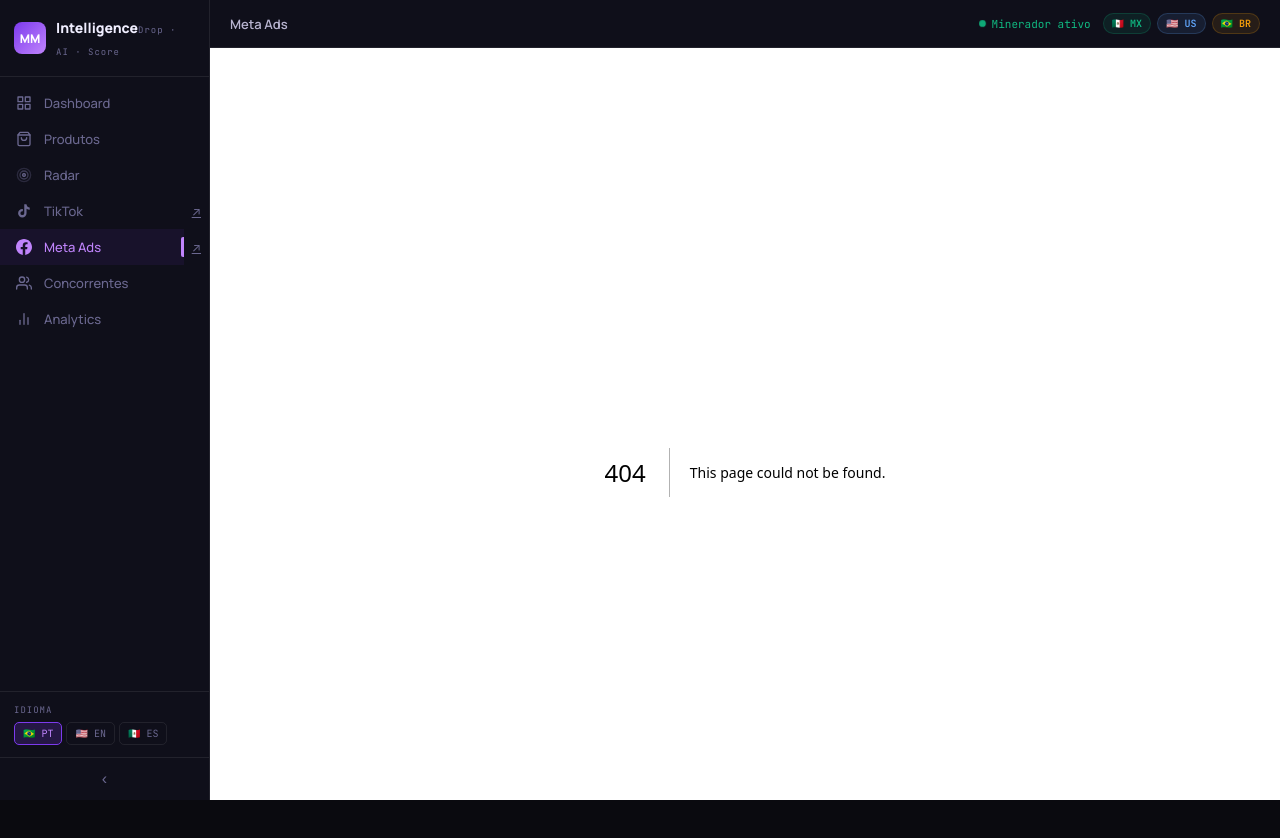
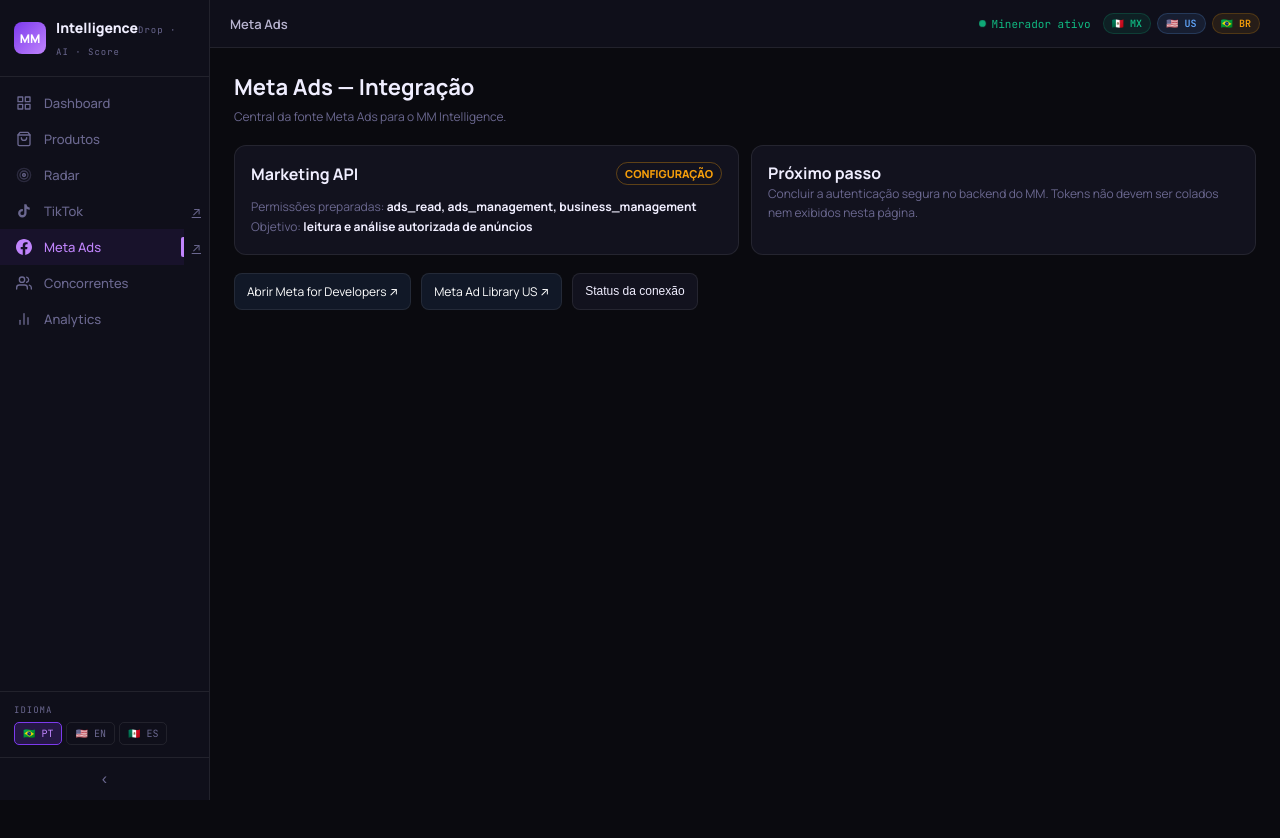
Before and after one commit to raqueri1970-sketch/mm-intelligence-app, a Next.js app: page /meta-ads in a window 1280 px wide. Before the commit this address had no page. Shown: the top 838 px of the page. After the commit the page ends 800 px from the top, so only its background shows below. Built offline with nearby package versions, Linux system fonts and the light colour scheme.

Commit message:
fix: add Meta Ads route and connection status page

```diff
--- /dev/null
+++ b/app/meta-ads/page.tsx
@@ -0,0 +1,48 @@
+'use client'
+
+import { useState } from 'react'
+
+export default function MetaAdsPage() {
+  const [showHelp, setShowHelp] = useState(false)
+
+  return (
+    <div style={{ paddingBottom: 32 }}>
+      <div style={{ marginBottom: 20 }}>
+        <h1 style={{ fontSize: 22, margin: 0, color: 'var(--text)' }}>Meta Ads — Integração</h1>
+        <p style={{ color: 'var(--text3)', fontSize: 12, marginTop: 6 }}>
+          Central da fonte Meta Ads para o MM Intelligence.
+        </p>
+      </div>
+
+      <div style={{ display: 'grid', gridTemplateColumns: 'repeat(auto-fit,minmax(280px,1fr))', gap: 12, marginBottom: 18 }}>
+        <div style={{ background: 'var(--card)', border: '1px solid var(--border)', borderRadius: 12, padding: 16 }}>
+          <div style={{ display: 'flex', justifyContent: 'space-between', gap: 12, alignItems: 'center' }}>
+            <strong style={{ color: 'var(--text)' }}>Marketing API</strong>
+            <span style={{ color: '#f59e0b', border: '1px solid #f59e0b55', borderRadius: 999, padding: '3px 8px', fontSize: 11, fontWeight: 800 }}>CONFIGURAÇÃO</span>
+          </div>
+          <div style={{ marginTop: 12, fontSize: 12, color: 'var(--text3)', lineHeight: 1.7 }}>
+            <div>Permissões preparadas: <b style={{ color: 'var(--text)' }}>ads_read, ads_management, business_management</b></div>
+            <div>Objetivo: <b style={{ color: 'var(--text)' }}>leitura e análise autorizada de anúncios</b></div>
+          </div>
+        </div>
+
+        <div style={{ background: 'var(--card)', border: '1px solid var(--border)', borderRadius: 12, padding: 16 }}>
+          <strong style={{ color: 'var(--text)' }}>Próximo passo</strong>
+          <p style={{ color: 'var(--text3)', fontSize: 12, lineHeight: 1.6 }}>
+            Concluir a autenticação segura no backend do MM. Tokens não devem ser colados nem exibidos nesta página.
+          </p>
+        </div>
+      </div>
+
+      <div style={{ display: 'flex', gap: 10, flexWrap: 'wrap' }}>
+        <a href="https://developers.facebook.com/apps/" target="_blank" rel="noopener noreferrer" style={{ textDecoration: 'none', color: '#fff', background: '#111827', border: '1px solid var(--border)', borderRadius: 8, padding: '9px 12px', fontSize: 12 }}>Abrir Meta for Developers ↗</a>
+        <a href="https://www.facebook.com/ads/library/?active_status=active&ad_type=all&country=US" target="_blank" rel="noopener noreferrer" style={{ textDecoration: 'none', color: '#fff', background: '#111827', border: '1px solid var(--border)', borderRadius: 8, padding: '9px 12px', fontSize: 12 }}>Meta Ad Library US ↗</a>
+        <button onClick={() => setShowHelp(!showHelp)} style={{ color: 'var(--text)', background: 'var(--card)', border: '1px solid var(--border)', borderRadius: 8, padding: '9px 12px', fontSize: 12, cursor: 'pointer' }}>Status da conexão</button>
+      </div>
+
+      {showHelp && <div style={{ marginTop: 14, background: 'var(--card)', border: '1px solid var(--border)', borderRadius: 12, padding: 16, color: 'var(--text3)', fontSize: 12, lineHeight: 1.7 }}>
+        A rota Meta Ads está instalada. A página não considera a fonte conectada apenas porque um token foi gerado no painel da Meta; a conexão será marcada como ativa somente depois da validação real pelo backend.
+      </div>}
+    </div>
+  )
+}
```
